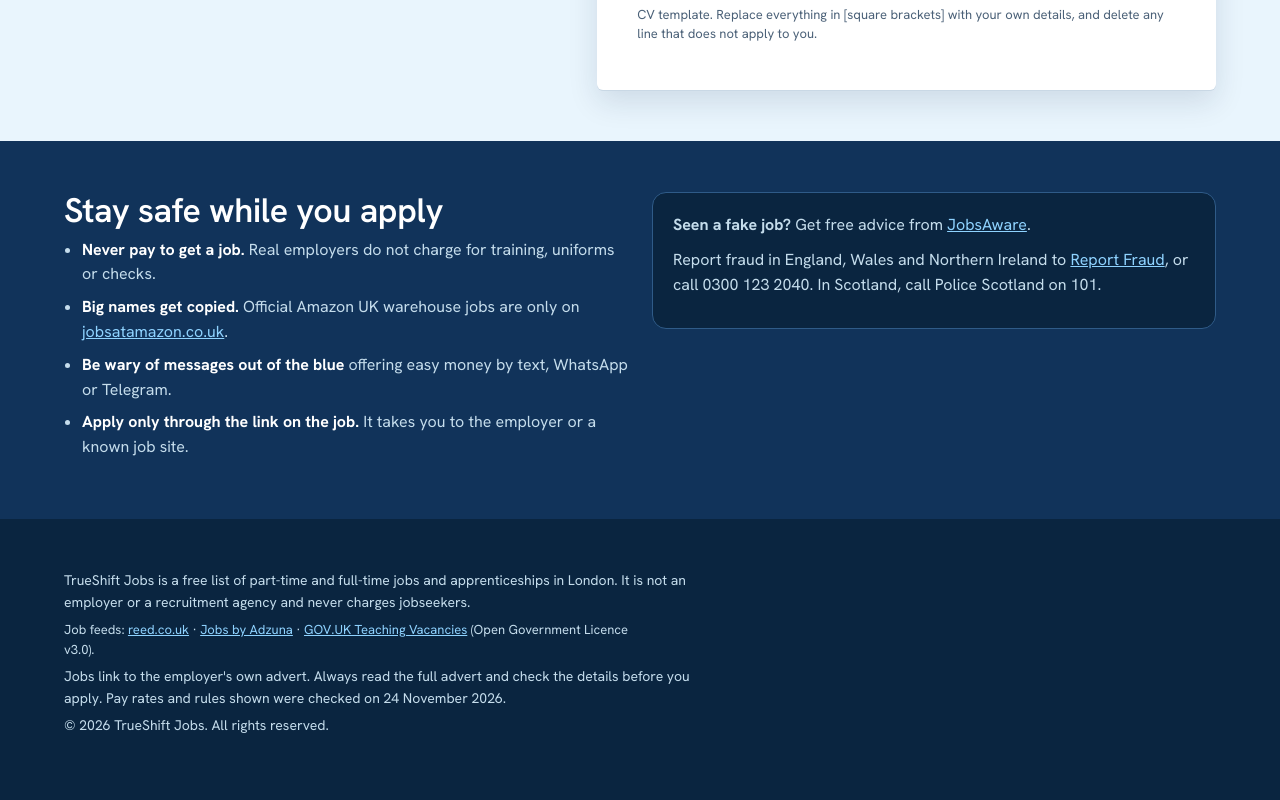
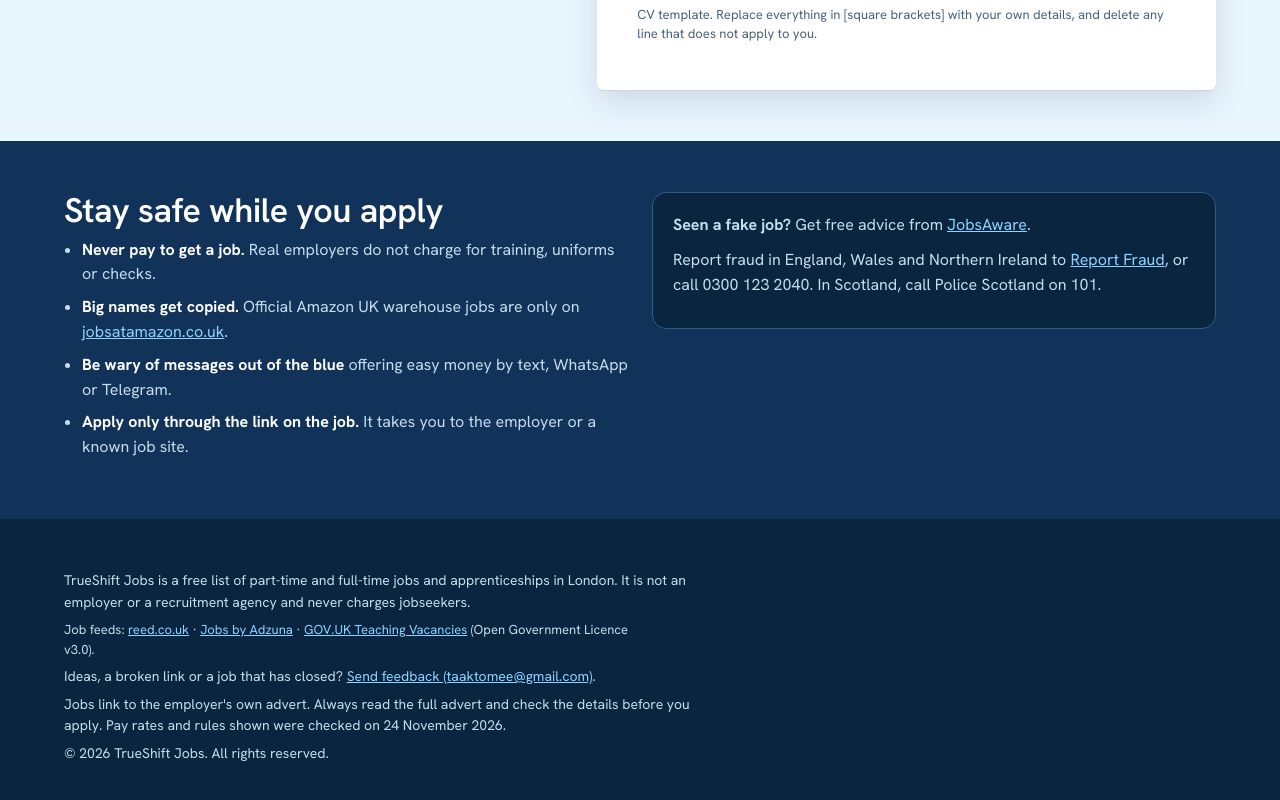
Before and after one commit to cloudninnja/trueshiftjobs, a plain HTML site: page index.html in a window 1280 px wide. Shown: the part 6855-7655 px from the top of the page. Drawn offline with Linux system fonts and the light colour scheme.

Commit message:
Footer: send feedback link

```diff
--- a/index.html
+++ b/index.html
@@ -350,6 +350,7 @@ button.apply.alt{border:2px solid var(--sea)}
   <div class="wrap">
     <p>TrueShift Jobs is a free list of part-time and full-time jobs and apprenticeships in London. It is not an employer or a recruitment agency and never charges jobseekers.</p>
     <p class="credit" id="credit"></p>
+    <p id="feedback">Ideas, a broken link or a job that has closed? <a href="#" id="fblink">Send feedback</a>.</p>
     <p>Jobs link to the employer's own advert. Always read the full advert and check the details before you apply. Pay rates and rules shown were checked on 24 November 2026.</p>
     <p>&copy; 2026 TrueShift Jobs. All rights reserved.</p>
   </div>
@@ -513,6 +514,7 @@ el('borough').addEventListener('change',e=>{state.borough=e.target.value;render(
 el('sort').addEventListener('change',e=>{state.sort=e.target.value;render()});
 el('q').addEventListener('input',e=>{state.q=e.target.value.trim();render()});
 fillBoroughs();render();
+{const u=['taaktomee','gmail.com'].join('@'),a=el('fblink');a.href='mailto:'+u+'?subject='+encodeURIComponent('TrueShift Jobs feedback');a.textContent='Send feedback ('+u+')'}
 fetch('feed.json',{cache:'no-store'}).then(r=>r.ok?r.json():null).then(d=>{if(d)addFeed(d)}).catch(()=>{}).finally(()=>{feedReady=true;render(true);credit()});
 const CVS={
  Students:{name:'[Your full name]',contact:'[Your area, e.g. Hounslow] · [Mobile number] · [Email address]',
```
